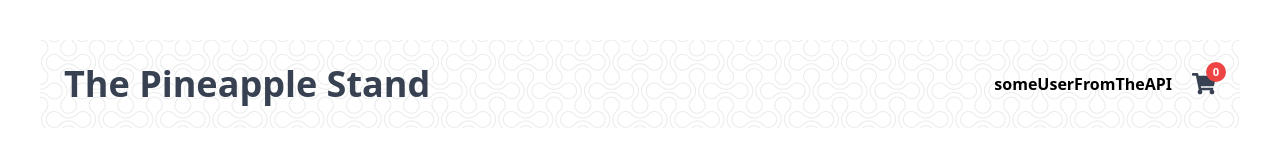
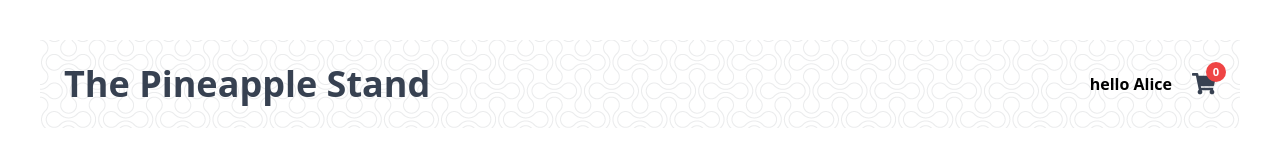
Before and after one commit to alice-njoroge/AmaEcommerce, a Vue app: page / in a window 1280 px wide. Shown: the top 162 px of the page. Built offline with nearby package versions, Linux system fonts and the light colour scheme.

Commit message:
mapping the store item to a new name and manipulating the item before printing it in the ui

```diff
--- a/src/components/TheHeader.vue
+++ b/src/components/TheHeader.vue
@@ -8,7 +8,9 @@ import {mapState} from "pinia";
 export default {
   components: {CartWidget},
   computed: {
-    ...mapState(useAuthStore, ["user"])
+    ...mapState(useAuthStore, {
+      user: store => `hello ${store.user}`
+    })
 
   }
 
--- a/src/stores/AuthStore.js
+++ b/src/stores/AuthStore.js
@@ -2,7 +2,7 @@ import {defineStore} from "pinia";
 import {ref} from "vue";
 
 export const useAuthStore = defineStore('AuthStore', ()=>{
-    const user = ref("someUserFromTheAPI");
+    const user = ref("Alice");
 
     return {user}
 })
```
